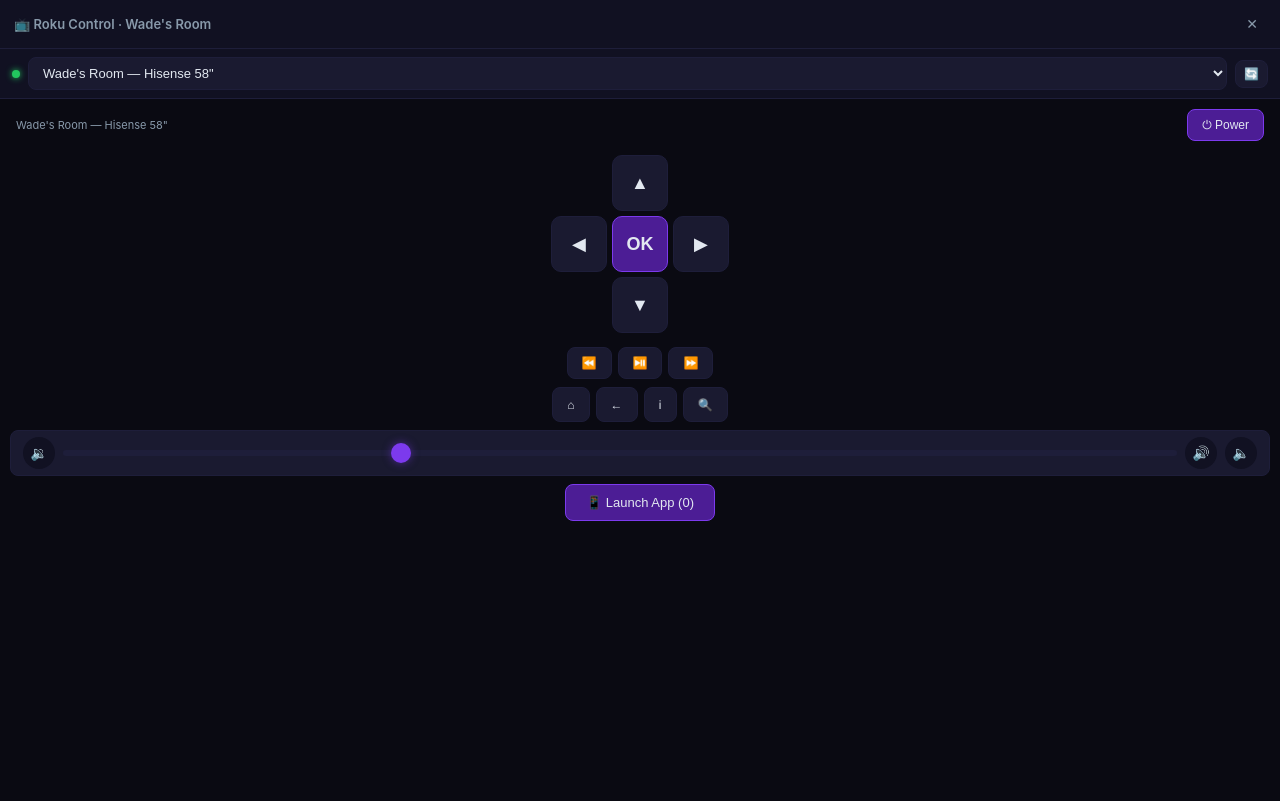
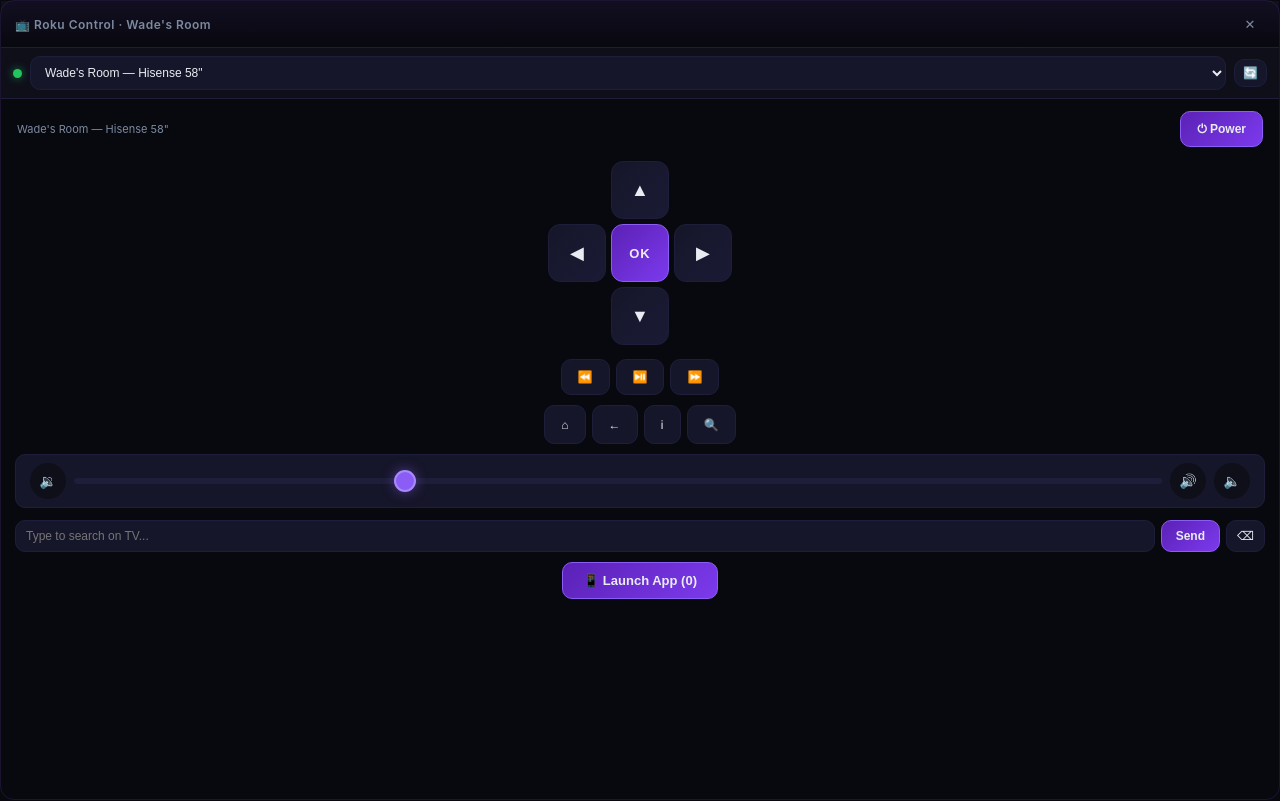
Before and after one commit to BlizzHacker/RokuControl, a React (Vite) app: page / in a window 1280 px wide. Built offline with nearby package versions, Linux system fonts and the light colour scheme.

Commit message:
feat: keyboard text input — type to search on Roku apps (Plex, YouTube, etc)

```diff
--- a/index.html
+++ b/index.html
@@ -6,91 +6,129 @@
   <title>Roku Control</title>
   <style>
     :root {
-      --bg: #0a0a12;
-      --bg2: #111122;
-      --bg3: #1a1a30;
-      --purple: #7c3aed;
+      --bg: #08080f;
+      --bg2: #0f0f1a;
+      --bg3: #16162a;
+      --purple: #8b5cf6;
       --purple-glow: #a78bfa;
-      --purple-dark: #4c1d95;
-      --text: #e2e8f0;
-      --text-dim: #8899aa;
+      --purple-dark: #5b21b6;
+      --text: #e8ecf1;
+      --text-dim: #7c8aa0;
       --border: #1e1e3a;
-      --radius: 14px;
-      --radius-sm: 8px;
+      --radius: 16px;
+      --radius-sm: 10px;
     }
     * { margin: 0; padding: 0; box-sizing: border-box; }
     body {
       font-family: -apple-system, BlinkMacSystemFont, 'Segoe UI', Roboto, sans-serif;
       background: var(--bg); color: var(--text);
       overflow: hidden; height: 100vh; user-select: none;
-      border-radius: 14px;
+      border-radius: 14px; border: 1px solid rgba(139,92,246,0.15);
     }
     #root { height: 100vh; display: flex; flex-direction: column; }
+
     .titlebar {
       display: flex; align-items: center; justify-content: space-between;
-      padding: 10px 14px; background: var(--bg2); border-bottom: 1px solid var(--border);
-      flex-shrink: 0;
+      padding: 8px 14px;
+      background: linear-gradient(180deg, rgba(139,92,246,0.08) 0%, transparent 100%);
+      border-bottom: 1px solid var(--border); flex-shrink: 0;
     }
-    .titlebar-text { font-weight: 600; font-size: 13px; color: var(--text-dim); }
+    .titlebar-left { display: flex; align-items: center; gap: 8px; }
+    .titlebar-icon { font-size: 16px; }
+    .titlebar-text { font-weight: 600; font-size: 12px; color: var(--text-dim); letter-spacing: 0.5px; }
+    .titlebar-device { font-size: 11px; color: var(--purple-glow); font-weight: 500; }
     .tb-btn {
-      width: 28px; height: 28px; border: none; border-radius: 6px;
-      background: transparent; color: var(--text-dim); font-size: 14px;
+      width: 30px; height: 30px; border: none; border-radius: 8px;
+      background: transparent; color: var(--text-dim); font-size: 13px;
       cursor: pointer; display: flex; align-items: center; justify-content: center;
+      transition: all 0.15s;
     }
     .tb-btn:hover { background: var(--bg3); color: var(--text); }
     .tb-btn.close:hover { background: #ef4444; color: #fff; }
+
     .device-bar {
       display: flex; align-items: center; gap: 8px;
-      padding: 8px 12px; background: var(--bg2); border-bottom: 1px solid var(--border);
-      flex-shrink: 0;
+      padding: 8px 12px; background: var(--bg2); border-bottom: 1px solid var(--border); flex-shrink: 0;
     }
     .device-select {
       flex: 1; background: var(--bg3); border: 1px solid var(--border);
-      border-radius: var(--radius-sm); color: var(--text); padding: 7px 10px;
-      font-size: 13px; cursor: pointer; outline: none;
+      border-radius: var(--radius-sm); color: var(--text); padding: 8px 10px;
+      font-size: 12px; cursor: pointer; outline: none; transition: border-color 0.2s;
     }
     .device-select:focus { border-color: var(--purple); }
-    .dot { width: 8px; height: 8px; border-radius: 50%; flex-shrink: 0; }
-    .dot.on { background: #22c55e; box-shadow: 0 0 6px #22c55e; }
-    .dot.standby { background: #f59e0b; box-shadow: 0 0 4px #f59e0b; }
+    .refresh-btn {
+      background: var(--bg3); border: 1px solid var(--border); border-radius: var(--radius-sm);
+      color: var(--text-dim); padding: 8px 10px; cursor: pointer; font-size: 13px;
+      transition: all 0.15s;
+    }
+    .refresh-btn:hover { color: var(--text); border-color: var(--purple); }
+    .refresh-btn:disabled { opacity: 0.4; }
+
+    .dot { width: 9px; height: 9px; border-radius: 50%; flex-shrink: 0; }
+    .dot.on { background: #22c55e; box-shadow: 0 0 8px rgba(34,197,94,0.6); }
+    .dot.standby { background: #f59e0b; box-shadow: 0 0 6px rgba(245,158,11,0.5); }
     .dot.off { background: #ef4444; }
+
     .main-content {
-      flex: 1; overflow-y: auto; padding: 10px;
-      display: flex; flex-direction: column; gap: 8px; align-items: center;
+      flex: 1; overflow-y: auto; padding: 12px 14px;
+      display: flex; flex-direction: column; gap: 10px; align-items: center;
     }
     .main-content::-webkit-scrollbar { width: 3px; }
     .main-content::-webkit-scrollbar-thumb { background: var(--border); border-radius: 2px; }
+
+    .error-bar {
+      color: #fca5a5; font-size: 11px; padding: 6px 10px;
+      background: rgba(239,68,68,0.1); border: 1px solid rgba(239,68,68,0.2);
+      border-radius: var(--radius-sm); width: 100%; text-align: center;
+    }
+
+    .status-line {
+      display: flex; justify-content: space-between; align-items: center;
+      width: 100%; font-size: 11px; padding: 0 2px;
+    }
+
     .dpad {
-      display: grid; grid-template-columns: 56px 56px 56px;
-      grid-template-rows: 56px 56px 56px; gap: 5px; margin: 6px 0;
+      display: grid; grid-template-columns: 58px 58px 58px;
+      grid-template-rows: 58px 58px 58px; gap: 5px; margin: 4px 0;
     }
     .dbtn {
-      width: 56px; height: 56px; border: 1px solid var(--border); border-radius: 10px;
-      background: var(--bg3); color: var(--text); font-size: 18px;
-      cursor: pointer; display: flex; align-items: center; justify-content: center;
-      transition: all 0.12s;
+      width: 58px; height: 58px; border: 1px solid var(--border); border-radius: 12px;
+      background: linear-gradient(135deg, var(--bg3) 0%, #1a1a35 100%);
+      color: var(--text); font-size: 18px; cursor: pointer;
+      display: flex; align-items: center; justify-content: center;
+      transition: all 0.1s; position: relative; overflow: hidden;
     }
-    .dbtn:hover { background: var(--purple-dark); border-color: var(--purple); box-shadow: 0 0 12px rgba(124,58,237,0.3); }
-    .dbtn:active { transform: scale(0.9); background: var(--purple); }
-    .dbtn.c { background: var(--purple-dark); border-color: var(--purple); font-weight: 700; }
+    .dbtn::after {
+      content: ''; position: absolute; inset: 0;
+      background: radial-gradient(circle at center, rgba(139,92,246,0.2) 0%, transparent 70%);
+      opacity: 0; transition: opacity 0.15s;
+    }
+    .dbtn:hover { border-color: var(--purple); transform: translateY(-1px); box-shadow: 0 4px 16px rgba(139,92,246,0.25); }
+    .dbtn:hover::after { opacity: 1; }
+    .dbtn:active { transform: scale(0.93); transition: transform 0.05s; }
+    .dbtn.c { background: linear-gradient(135deg, var(--purple-dark) 0%, #7c3aed 100%); border-color: var(--purple); font-weight: 700; font-size: 13px; letter-spacing: 1px; }
+
     .row { display: flex; gap: 6px; flex-wrap: wrap; justify-content: center; }
     .btn {
-      padding: 8px 14px; border: 1px solid var(--border); border-radius: var(--radius-sm);
+      padding: 10px 16px; border: 1px solid var(--border); border-radius: var(--radius-sm);
       background: var(--bg3); color: var(--text); font-size: 12px; font-weight: 500;
-      cursor: pointer; transition: all 0.12s; white-space: nowrap;
+      cursor: pointer; transition: all 0.1s; white-space: nowrap;
     }
-    .btn:hover { background: var(--purple-dark); border-color: var(--purple); }
-    .btn:active { background: var(--purple); transform: scale(0.95); }
-    .btn.sp { background: var(--purple-dark); border-color: var(--purple); }
+    .btn:hover { background: var(--purple-dark); border-color: var(--purple); box-shadow: 0 2px 12px rgba(139,92,246,0.2); }
+    .btn:active { background: var(--purple); transform: scale(0.96); }
+    .btn.sp { background: linear-gradient(135deg, var(--purple-dark) 0%, #7c3aed 100%); border-color: var(--purple); font-weight: 600; }
+    .btn.sp:hover { box-shadow: 0 0 20px rgba(139,92,246,0.4); }
+
     .vol-row {
       display: flex; align-items: center; gap: 8px;
-      padding: 6px 12px; background: var(--bg3); border-radius: var(--radius-sm);
+      padding: 8px 14px; background: var(--bg3); border-radius: var(--radius-sm);
       border: 1px solid var(--border); width: 100%;
     }
     .vbtn {
-      width: 32px; height: 32px; border: none; border-radius: 50%;
+      width: 36px; height: 36px; border: none; border-radius: 50%;
       background: var(--bg2); color: var(--text); font-size: 14px;
       cursor: pointer; display: flex; align-items: center; justify-content: center;
+      flex-shrink: 0; transition: all 0.1s;
     }
     .vbtn:hover { background: var(--purple-dark); }
     .vslider {
@@ -98,32 +136,33 @@
       background: var(--border); outline: none; cursor: pointer;
     }
     .vslider::-webkit-slider-thumb {
-      -webkit-appearance: none; width: 20px; height: 20px; border-radius: 50%;
-      background: var(--purple); box-shadow: 0 0 8px rgba(124,58,237,0.5);
+      -webkit-appearance: none; width: 22px; height: 22px; border-radius: 50%;
+      background: var(--purple); border: 2px solid var(--purple-glow);
+      box-shadow: 0 0 12px rgba(139,92,246,0.5); cursor: pointer;
     }
+
     .app-grid {
-      display: grid; grid-template-columns: repeat(auto-fill, minmax(88px, 1fr));
-      gap: 5px; max-height: 180px; overflow-y: auto; width: 100%;
+      display: grid; grid-template-columns: repeat(auto-fill, minmax(90px, 1fr));
+      gap: 5px; max-height: 190px; overflow-y: auto; width: 100%;
     }
     .app-item {
-      display: flex; flex-direction: column; align-items: center; gap: 3px;
-      padding: 8px 4px; background: var(--bg3); border: 1px solid var(--border);
+      display: flex; flex-direction: column; align-items: center; gap: 4px;
+      padding: 10px 4px; background: var(--bg3); border: 1px solid var(--border);
       border-radius: var(--radius-sm); cursor: pointer; text-align: center;
       transition: all 0.12s;
     }
-    .app-item:hover { background: var(--purple-dark); border-color: var(--purple); transform: translateY(-1px); }
-    .app-icon { font-size: 20px; }
-    .app-name { font-size: 9px; color: var(--text-dim); line-height: 1.1; overflow: hidden; display: -webkit-box; -webkit-line-clamp: 2; -webkit-box-orient: vertical; }
-    .status-line {
-      display: flex; justify-content: space-between; align-items: center;
-      padding: 0 6px; width: 100%; font-size: 11px;
-    }
-    .widget .titlebar { padding: 6px 10px; }
-    .widget .dbtn { width: 48px; height: 48px; font-size: 15px; }
-    .widget .dpad { grid-template-columns: 48px 48px 48px; grid-template-rows: 48px 48px 48px; }
-    .widget .btn { padding: 5px 10px; font-size: 10px; }
-    .scanning { animation: pulse 1.2s ease-in-out infinite; }
-    @keyframes pulse { 0%,100%{opacity:1} 50%{opacity:.5} }
+    .app-item:hover { background: var(--purple-dark); border-color: var(--purple); transform: translateY(-2px); box-shadow: 0 4px 12px rgba(139,92,246,0.2); }
+    .app-icon { font-size: 22px; }
+    .app-name { font-size: 9px; color: var(--text-dim); line-height: 1.15; overflow: hidden; display: -webkit-box; -webkit-line-clamp: 2; -webkit-box-orient: vertical; }
+
+    .widget .titlebar { padding: 5px 10px; }
+    .widget .dbtn { width: 50px; height: 50px; font-size: 16px; }
+    .widget .dpad { grid-template-columns: 50px 50px 50px; grid-template-rows: 50px 50px 50px; }
+    .widget .btn { padding: 6px 12px; font-size: 11px; }
+    .widget .main-content { padding: 6px 8px; gap: 6px; }
+
+    @keyframes scanPulse { 0%,100% { opacity: 0.4; } 50% { opacity: 1; } }
+    .scanning { animation: scanPulse 1s ease-in-out infinite; }
   </style>
 </head>
 <body>
--- a/src/App.jsx
+++ b/src/App.jsx
@@ -23,6 +23,7 @@
   const [scanning, setScanning] = useState(false);
   const [vol, setVol] = useState(30);
   const [err, setErr] = useState('');
+  const [text, setText] = useState('');
 
   const refresh = async () => {
     setScanning(true); setErr('');
@@ -61,6 +62,19 @@
   const launch = async (appId) => {
     if (!sel) return;
     try { await invoke('launch', { ip: sel.ip, appId }); setShowApps(false); } catch(e) { setErr(e+''); }
+  };
+
+  const sendText = async () => {
+    if (!sel || !text.trim()) return;
+    setErr('');
+    try {
+      await invoke('send_text', { ip: sel.ip, text: text.trim() });
+      setText('');
+    } catch(e) { setErr(e+''); }
+  };
+
+  const handleTextKey = (e) => {
+    if (e.key === 'Enter') sendText();
   };
 
   const dpad = [
@@ -126,6 +140,23 @@
           <button className="vbtn" onClick={() => send('VolumeMute')}>{vol===0?'🔇':'🔈'}</button>
         </div>
 
+        <div style={{display:'flex',gap:6,width:'100%',marginTop:2}}>
+          <input
+            type="text"
+            value={text}
+            onChange={e => setText(e.target.value)}
+            onKeyDown={handleTextKey}
+            placeholder="Type to search on TV..."
+            style={{
+              flex:1, background:'var(--bg3)', border:'1px solid var(--border)',
+              borderRadius:'var(--radius-sm)', color:'var(--text)', padding:'8px 10px',
+              fontSize:12, outline:'none'
+            }}
+          />
+          <button className="btn sp" onClick={sendText} style={{padding:'8px 14px'}}>Send</button>
+          <button className="btn" onClick={() => send('Backspace')} style={{padding:'8px 10px'}} title="Backspace">⌫</button>
+        </div>
+
         {!widget && (
           <>
             <button className="btn sp" style={{padding:'10px 20px',fontSize:13}} onClick={() => { setShowApps(!showApps); if (!showApps && !apps.length) loadApps(sel?.ip); }}>
```
Also changed, not shown: 2 other files (tests, documents, lock files or other folders).
